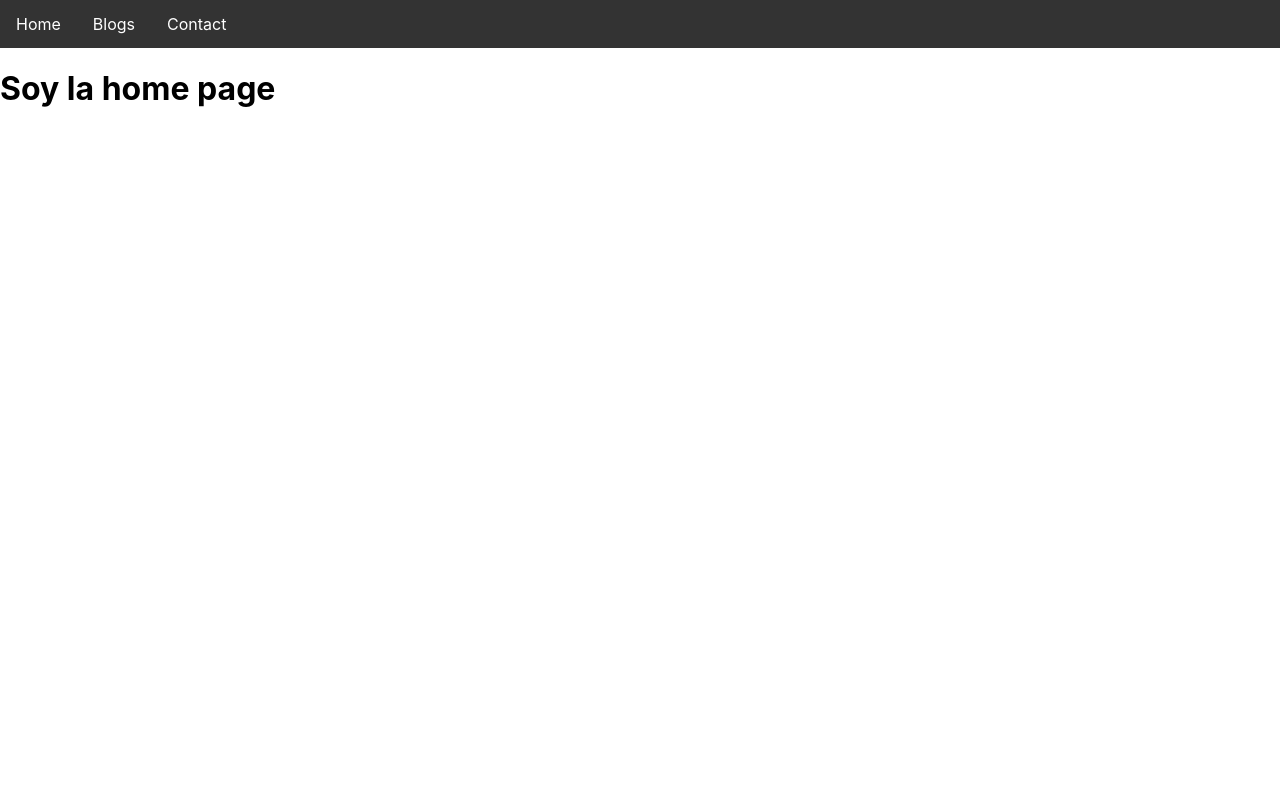
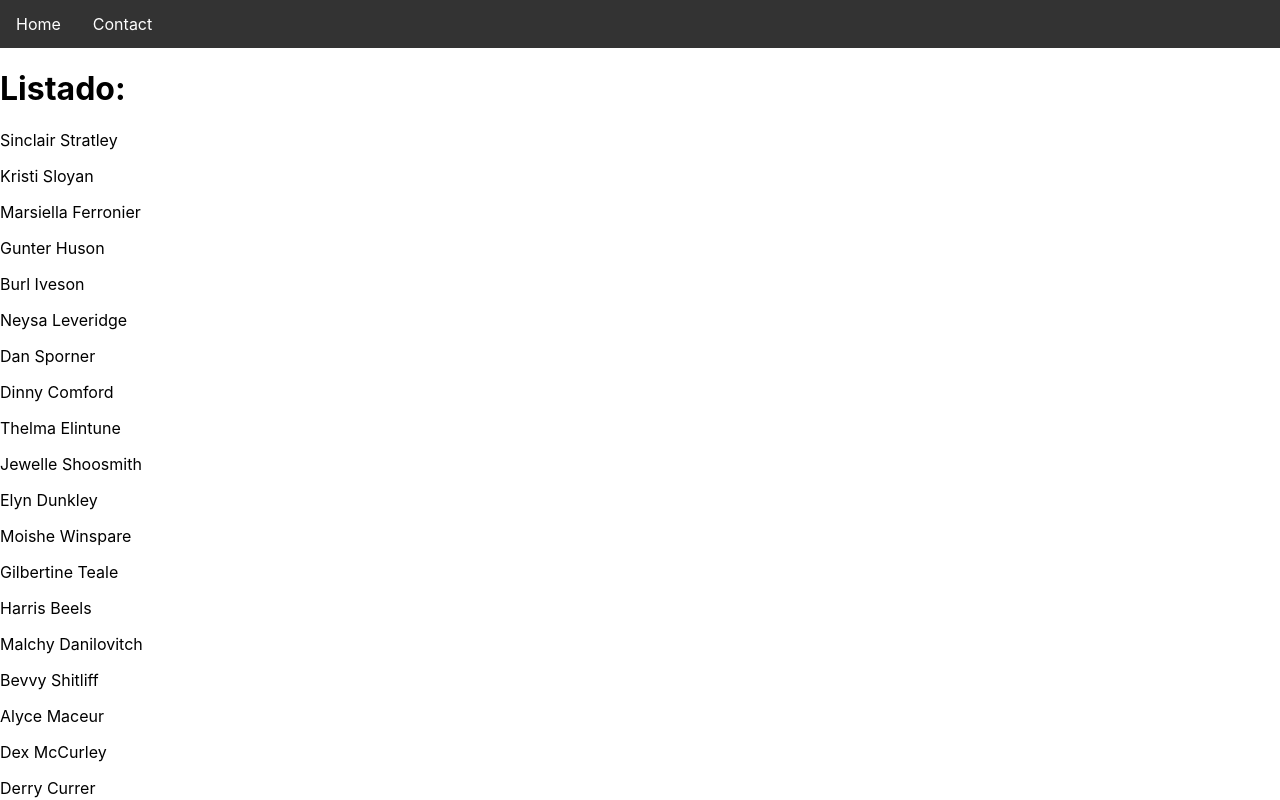
Before and after one commit to titanfede25/DirectorioPersonas, a React (Create React App) app: page / in a window 1280 px wide. Shown: the top 800 px of the page. Built offline with nearby package versions, Linux system fonts and the light colour scheme.

Commit message:
second commit

```diff
--- a/src/App.js
+++ b/src/App.js
@@ -1,11 +1,10 @@
-
 import ReactDOM from "react-dom/client";
 import { BrowserRouter, Routes, Route } from "react-router-dom";
 import Layout from "./pages/Layout";
 import Home from "./pages/Home";
-import Blogs from "./pages/Blogs";
 import Contact from "./pages/Contact";
 import NoPage from "./pages/NoPage";
+import Persona from "./pages/Persona";
 
 export default function App() {
   return (
@@ -13,8 +12,8 @@ export default function App() {
       <Routes>
         <Route path="/" element={<Layout />}>
           <Route index element={<Home />} />
-          <Route path="blogs" element={<Blogs />} />
-          <Route path="contact" element={<Contact />} />
+          <Route path="/Home/:personaId" element={<Persona />} />
+          <Route path="/contact" element={<Contact />} />
           <Route path="*" element={<NoPage />} />
         </Route>
       </Routes>
--- a/src/index.css
+++ b/src/index.css
@@ -29,3 +29,9 @@ a{
   color: white;
   text-decoration: none;
 }
+p{
+  color: black;
+}
+.Listita{
+  color: black;
+}
--- a/src/pages/Blogs.js
+++ /dev/null
@@ -1,7 +0,0 @@
-export default function Blogs() {
-  return (
-    <>
-        <h1>Soy la pagina de blog</h1>
-    </>
-  );
-}
--- a/src/pages/Home.js
+++ b/src/pages/Home.js
@@ -1,7 +1,437 @@
+import { Link } from "react-router-dom";
+import '../index.css';
 export default function Home() {
+  let Personas = [
+    {
+      "id":"1",
+      "nombre":"Sinclair",
+      "apellido":"Stratley",
+      "email":"sstratley0@ocn.ne.jp",
+      "edad":"48"
+    },
+    {
+      "id":"2",
+      "nombre":"Kristi",
+      "apellido":"Sloyan",
+      "email":"ksloyan1@scientificamerican.com",
+      "edad":"42"
+    },
+    {
+      "id":"3",
+      "nombre":"Marsiella",
+      "apellido":"Ferronier",
+      "email":"mferronier2@shareasale.com",
+      "edad":"40"
+    },
+    {
+      "id":"4",
+      "nombre":"Gunter",
+      "apellido":"Huson",
+      "email":"ghuson3@gmpg.org",
+      "edad":"54"
+    },
+    {
+      "id":"5",
+      "nombre":"Burl",
+      "apellido":"Iveson",
+      "email":"biveson4@ted.com",
+      "edad":"59"
+    },
+    {
+      "id":"6",
+      "nombre":"Neysa",
+      "apellido":"Leveridge",
+      "email":"nleveridge5@gmpg.org",
+      "edad":"39"
+    },
+    {
+      "id":"7",
+      "nombre":"Dan",
+      "apellido":"Sporner",
+      "email":"dsporner6@gnu.org",
+      "edad":"65"
+    },
+    {
+      "id":"8",
+      "nombre":"Dinny",
+      "apellido":"Comford",
+      "email":"dcomford7@huffingtonpost.com",
+      "edad":"41"
+    },
+    {
+      "id":"9",
+      "nombre":"Thelma",
+      "apellido":"Elintune",
+      "email":"telintune8@house.gov",
+      "edad":"58"
+    },
+    {
+      "id":"10",
+      "nombre":"Jewelle",
+      "apellido":"Shoosmith",
+      "email":"jshoosmith9@themeforest.net",
+      "edad":"35"
+    },
+    {
+      "id":"11",
+      "nombre":"Elyn",
+      "apellido":"Dunkley",
+      "email":"edunkleya@moonfruit.com",
+      "edad":"25"
+    },
+    {
+      "id":"12",
+      "nombre":"Moishe",
+      "apellido":"Winspare",
+      "email":"mwinspareb@webeden.co.uk",
+      "edad":"59"
+    },
+    {
+      "id":"13",
+      "nombre":"Gilbertine",
+      "apellido":"Teale",
+      "email":"gtealec@github.com",
+      "edad":"58"
+    },
+    {
+      "id":"14",
+      "nombre":"Harris",
+      "apellido":"Beels",
+      "email":"hbeelsd@virginia.edu",
+      "edad":"27"
+    },
+    {
+      "id":"15",
+      "nombre":"Malchy",
+      "apellido":"Danilovitch",
+      "email":"mdanilovitche@theatlantic.com",
+      "edad":"25"
+    },
+    {
+      "id":"16",
+      "nombre":"Bevvy",
+      "apellido":"Shitliff",
+      "email":"bshitlifff@prnewswire.com",
+      "edad":"52"
+    },
+    {
+      "id":"17",
+      "nombre":"Alyce",
+      "apellido":"Maceur",
+      "email":"amaceurg@sphinn.com",
+      "edad":"24"
+    },
+    {
+      "id":"18",
+      "nombre":"Dex",
+      "apellido":"McCurley",
+      "email":"dmccurleyh@nps.gov",
+      "edad":"61"
+    },
+    {
+      "id":"19",
+      "nombre":"Derry",
+      "apellido":"Currer",
+      "email":"dcurreri@so-net.ne.jp",
+      "ed ad":"44"
+    },
+    {
+      "id":"20",
+      "nombre":"Eldon",
+      "apellido":"McWard",
+      "email":"emcwardj@washington.edu",
+      "edad":"37"
+    },
+    {
+      "id":"21",
+      "nombre":"Celestine",
+      "apellido":"Folca",
+      "email":"cfolcak@java.com",
+      "edad":"50"
+    },
+    {
+      "id":"22",
+      "nombre":"Skylar",
+      "apellido":"Farmiloe",
+      "email":"sfarmiloel@dropbox.com",
+      "edad":"25"
+    },
+    {
+      "id":"23",
+      "nombre":"Nola",
+      "apellido":"Droghan",
+      "email":"ndroghanm@narod.ru",
+      "edad":"54"
+    },
+    {
+      "id":"24",
+      "nombre":"Clevie",
+      "apellido":"Haisell",
+      "email":"chaiselln@spiegel.de",
+      "edad":"37"
+    },
+    {
+      "id":"25",
+      "nombre":"Jenine",
+      "apellido":"Cottey",
+      "email":"jcotteyo@nymag.com",
+      "edad":"35"
+    },
+    {
+      "id":"26",
+      "nombre":"Loraine",
+      "apellido":"Frenchum",
+      "email":"lfrenchump@chron.com",
+      "edad":"53"
+    },
+    {
+      "id":"27",
+      "nombre":"Joann",
+      "apellido":"Moquin",
+      "email":"jmoquinq@fotki.com",
+      "edad":"43"
+    },
+    {
+      "id":"28",
+      "nombre":"Rock",
+      "apellido":"Crowhurst",
+      "email":"rcrowhurstr@usa.gov",
+      "edad":"38"
+    },
+    {
+      "id":"29",
+      "nombre":"Curtice",
+      "apellido":"Owbrick",
+      "email":"cowbricks@about.me",
+      "edad":"54"
+    },
+    {
+      "id":"30",
+      "nombre":"Donovan",
+      "apellido":"Corradengo",
+      "email":"dcorradengot@cargocollective.com",
+      "edad":"45"
+    },
+    {
+      "id":"31",
+      "nombre":"Burke",
+      "apellido":"Sysland",
+      "email":"bsyslandu@google.com",
+      "edad":"57"
+    },
+    {
+      "id":"32",
+      "nombre":"Deina",
+      "apellido":"Ridges",
+      "email":"dridgesv@prweb.com",
+      "edad":"21"
+    },
+    {
+      "id":"33",
+      "nombre":"Wynne",
+      "apellido":"Turbill",
+      "email":"wturbillw@mozilla.com",
+      "edad":"53"
+    },
+    {
+      "id":"34",
+      "nombre":"Mandel",
+      "apellido":"Whenham",
+      "email":"mwhenhamx@jigsy.com",
+      "edad":"40"
+    },
+    {
+      "id":"35",
+      "nombre":"Christie",
+      "apellido":"Tranfield",
+      "email":"ctranfieldy@linkedin.com",
+      "edad":"43"
+    },
+    {
+      "id":"36",
+      "nombre":"Ephrayim",
+      "apellido":"Bocken",
+      "email":"ebockenz@quantcast.com",
+      "edad":"58"
+    },
+    {
+      "id":"37",
+      "nombre":"Delia",
+      "apellido":"MacNair",
+      "email":"dmacnair10@fastcompany.com",
+      "edad":"34"
+    },
+    {
+      "id":"38",
+      "nombre":"Archie",
+      "apellido":"Fitzharris",
+      "email":"afitzharris11@arstechnica.com",
+      "edad":"35"
+    },
+    {
+      "id":"39",
+      "nombre":"Tibold",
+      "apellido":"Yelden",
+      "email":"tyelden12@thetimes.co.uk",
+      "edad":  "31"
+    },
+    {
+      "id":"40",
+      "nombre":"Lazarus",
+      "apellido":"Pimerick",
+      "email":"lpimerick13@theglobeandmail.com",
+      "edad":"63"
+    },
+    {
+      "id":"41",
+      "nombre":"Herman",
+      "apellido":"MacElholm",
+      "email":"hmacelholm14@usgs.gov",
+      "edad":"35"
+    },
+    {
+      "id":"42",
+      "nombre":"Harry",
+      "apellido":"Ritchley",
+      "email":"hritchley15@fastcompany.com",
+      "edad":"30"
+    },
+    {
+      "id":"43",
+      "nombre":"Ebenezer",
+      "apellido":"Billsberry",
+      "email":"ebillsberry16@hatena.ne.jp",
+      "edad":  "43"
+    },
+    {
+      "id":"44",
+      "nombre":"Harlin",
+      "apellido":"Hehl",
+      "email":"hhehl17@wunderground.com",
+      "edad":"60"
+    },
+    {
+      "id":"45",
+      "nombre":"Barbara",
+      "apellido":"Rubinov",
+      "email":"brubinov18@com.com",
+      "edad":"25"
+    },
+    {
+      "id":"46",
+      "nombre":"Claudian",
+      "apellido":"Klageman",
+      "email":"cklageman19@hubpages.com",
+      "edad":"24"
+    },
+    {
+      "id":"47",
+      "nombre":"Annadiana",
+      "apellido":"Maior",
+      "email":"amaior1a@wordpress.com",
+      "edad":"61"
+    },
+    {
+      "id":"48",
+      "nombre":"Federico",
+      "apellido":"Ratnege",
+      "email":"fratnege1b@upenn.edu",
+      "edad":"40"
+    },
+    {
+      "id":"49",
+      "nombre":"Sib",
+      "apellido":"Brumfield",
+      "email":"sbrumfield1c@sina.com.cn",
+      "edad":  "58"
+    },
+    {
+      "id":"50",
+      "nombre":"Neila",
+      "apellido":"Greensall",
+      "email":"ngreensall1d@multiply.com",
+      "edad":"28"
+    },
+    {
+      "id":"51",
+      "nombre":"Wilburt",
+      "apellido":"Barroux",
+      "email":"wbarroux1e@prlog.org",
+      "edad":"47"
+    },
+    {
+      "id":"52",
+      "nombre":"Delinda",
+      "apellido":"Chaffer",
+      "email":"dchaffer1f@imageshack.us",
+      "edad":"55"
+    },
+    {
+      "id":"53",
+      "nombre":"Gerladina",
+      "apellido":"McGonagle",
+      "email":"gmcgonagle1g@squarespace.com",
+      "edad":"28"
+    },
+    {
+      "id":"54",
+      "nombre":"Salomon",
+      "apellido":"Kellie",
+      "email":"skellie1h@tinyurl.com",
+      "edad":"36"
+    },
+    {
+      "id":"55",
+      "nombre":"Yale",
+      "apellido":"Benthall",
+      "email":"ybenthall1i@symantec.com",
+      "edad":"34"
+    },
+    {
+      "id":"56",
+      "nombre":"Moll",
+      "apellido":"Riddlesden",
+      "email":"mriddlesden1j@shinystat.com",
+      "edad":"19"
+    },
+    {
+      "id":"57",
+      "nombre":"Denny",
+      "apellido":"Rittmeier",
+      "email":"drittmeier1k@nba.com",
+      "edad":"59"
+    },
+    {
+      "id":"58",
+      "nombre":"Logan",
+      "apellido":"Lamport",
+      "email":"llamport1l@hibu.com",
+      "edad":"29"
+    },
+    {
+      "id":"59",
+      "nombre":"Vassili",
+      "apellido":"Abbison",
+      "email":"vabbison1m@nbcnews.com",
+      "edad":"32"
+    },
+    {
+      "id":"60",
+      "nombre":"Roth",
+      "apellido":"Kilmary",
+      "email":"rkilmary1n@businessinsider.com",
+      "edad":"48"
+    }
+  ]
+
   return (
-    <>
-        <h1>Soy la home page</h1>
-    </>
+    <div>
+      <h1>Listado:</h1>
+      {Personas.map((persona) => (
+        <div key={persona.id}>
+          <Link to="/Persona/{persona.id}"><p>{persona.nombre} {persona.apellido}</p></Link>
+        </div>
+      ))}
+    </div>
   );
 }
--- a/src/pages/Layout.js
+++ b/src/pages/Layout.js
@@ -15,9 +15,6 @@ const Layout = () => {
             <Link to="/">Home</Link>
           </li>
           <li>
-            <Link to="/blogs">Blogs</Link>
-          </li>
-          <li>
             <Link to="/contact">Contact</Link>
           </li>
         </ul>
--- /dev/null
+++ b/src/pages/Persona.js
@@ -0,0 +1,7 @@
+export default function Persona() {
+    return (
+      <>
+          <h1>Soy la pagina de blog</h1>
+      </>
+    );
+  }
```
